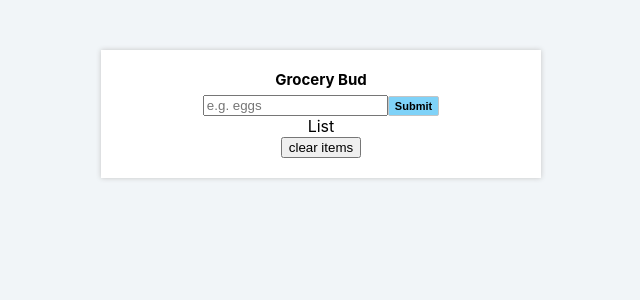
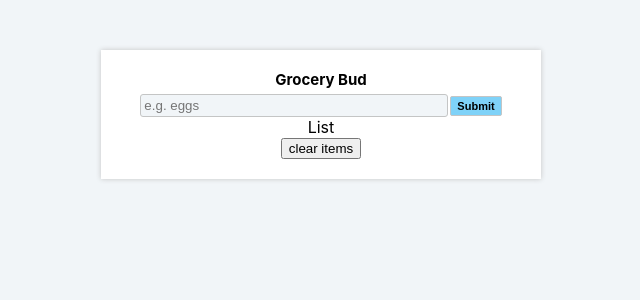
Before and after one commit to LaurenCummings/grocery-list-project, a React (Vite) app: page / in a window 1280 px wide. Shown: the top 300 px of the page, without its empty margins (319-959 px from the left). Built offline with nearby package versions, Linux system fonts and the light colour scheme.

Commit message:
Styled input box

```diff
--- a/src/App.css
+++ b/src/App.css
@@ -19,6 +19,15 @@ body {
     text-transform: capitalize;
 }
 
+.form-control input {
+    background-color: rgb(241, 245, 248);
+    border: 1px solid rgb(196, 197, 197);
+    border-radius: 3px;
+    padding: 3px;
+    margin-right: 2px;
+    width: 300px;
+}
+
 .submit-btn {
     background-color: rgb(127, 210, 248);
     border: 1px solid rgb(196, 197, 197);
```
